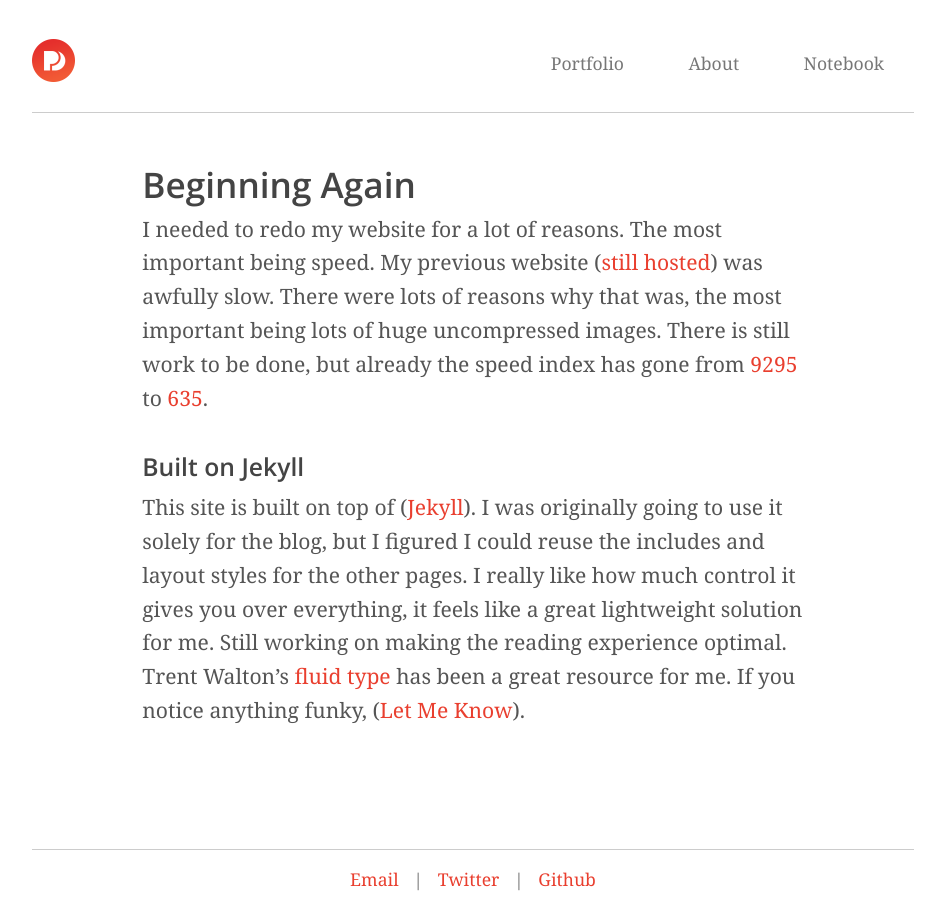
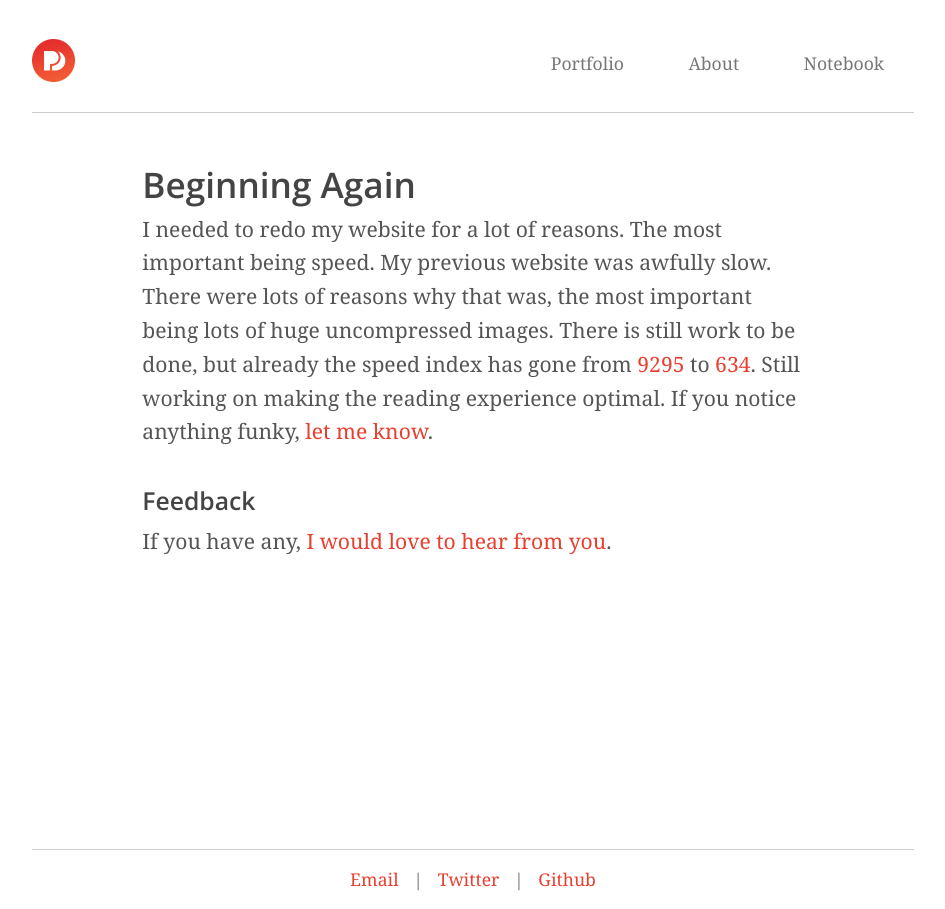
Before and after one commit to zhenghaohe/philipcdavis.github.io, a Jekyll site: the page built from _posts/2014-07-14-Site-Revamp.markdown, in a window 1280 px wide. Shown: the whole page, without its empty margins (167-1112 px from the left). Built offline with Jekyll 4.4.1, drawn with Linux system fonts in a browser that asks for light colours.

Commit message:
updated first post

```diff
--- a/_posts/2014-07-14-Site-Revamp.markdown
+++ b/_posts/2014-07-14-Site-Revamp.markdown
@@ -7,16 +7,16 @@ categories: development
 
 
 I needed to redo my website for a lot of reasons. The most important being speed.
-My previous website ([still hosted](http://pettydesigner.com/)) was awfully slow.
+My previous website was awfully slow.
 There were lots of reasons why that was, the most important being lots of huge uncompressed images.
-There is still work to be done, but already the speed index has gone from [9295](http://www.webpagetest.org/result/140602_PK_24V/) to [635](http://www.webpagetest.org/result/140602_82_246/).
+There is still work to be done, but already the speed index has gone from [9295](http://www.webpagetest.org/result/140602_PK_24V/) to [634](http://www.webpagetest.org/result/140602_82_246/).
+Still working on making the reading experience optimal.
+If you notice anything funky, [let me know](https://github.com/philipcdavis/philipcdavis.github.io/issues).
 
-###Built on Jekyll
-This site is built on top of ([Jekyll](jekyllrb.com)).
-I was originally going to use it solely for the blog, but I figured I could reuse the includes and layout styles for the other pages.
-I really like how much control it gives you over everything, it feels like a great lightweight solution for me.
-Still working on making the reading experience optimal. Trent Walton's [fluid type][1] has been a great resource for me.
-If you notice anything funky, ([Let Me Know](https://github.com/philipcdavis/philipcdavis.github.io/issues)).
+
+###Feedback
+If you have any, [I would love to hear from you](http://www.twitter.com/philipcdavis).
+
 
 
   [1]: http://trentwalton.com/2012/06/19/fluid-type/ "fluid type"
```
Also changed, not shown: 2 other files.
